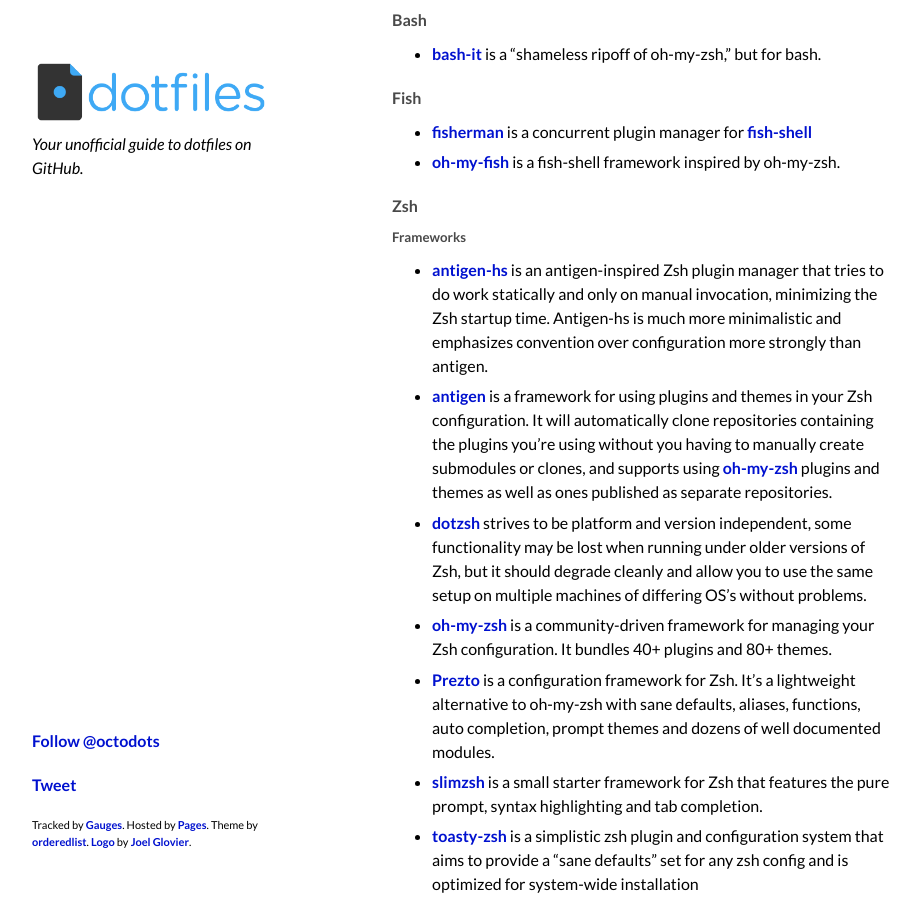
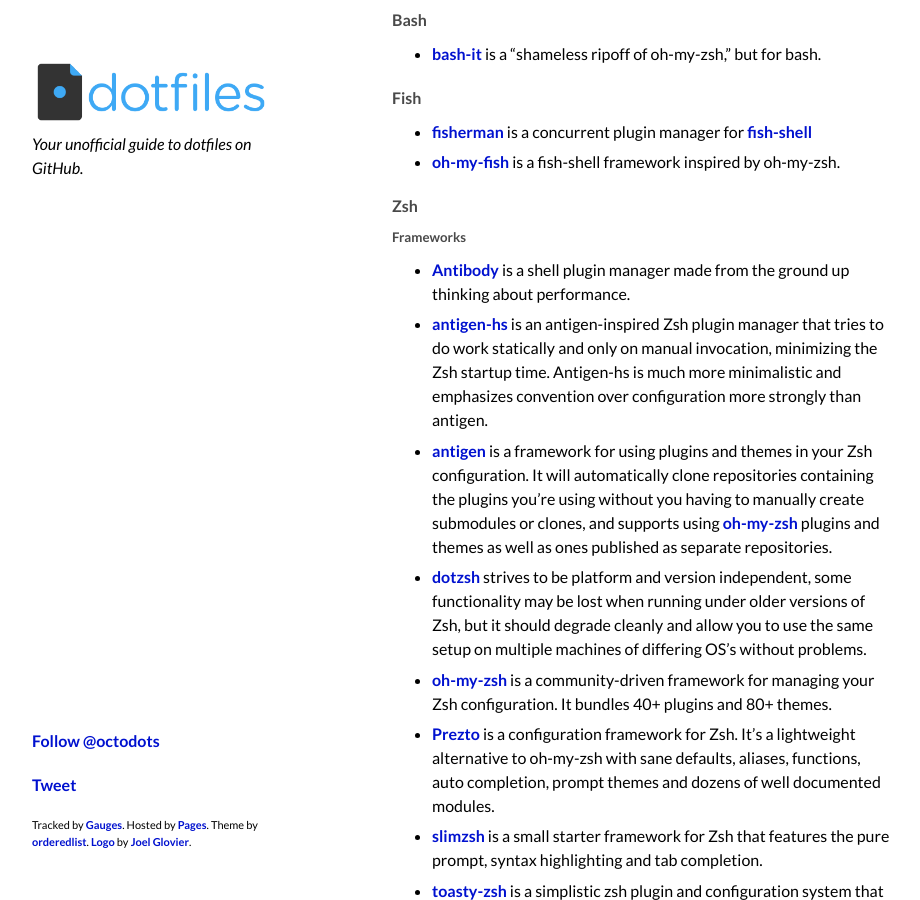
Before and after one commit to dotfiles/dotfiles.github.com, a Jekyll site: the page built from index.md, in a window 1280 px wide and 900 px high, scrolled down 3124 px. Shown: the whole window, without its empty margins (178-1098 px from the left). Built offline with Jekyll 4.4.1, drawn with Linux system fonts in a browser that asks for light colours; Markdown is read by kramdown in place of the engine named in the settings; comment, search, counter and statistics services are not loaded; some of the changed text lies outside the part shown.

Commit message:
add Antibody and Bonclay

```diff
--- a/index.md
+++ b/index.md
@@ -77,6 +77,7 @@
 
 ##### Frameworks
 
+* [Antibody](https://github.com/getantibody/antibody) is a shell plugin manager made from the ground up thinking about performance.
 * [antigen-hs](https://github.com/Tarrasch/antigen-hs) is an antigen-inspired Zsh plugin manager that tries to do work statically and only on manual invocation, minimizing the Zsh startup time. Antigen-hs is much more minimalistic and emphasizes convention over configuration more strongly than antigen.
 * [antigen](https://github.com/zsh-users/antigen) is a framework for using plugins and themes in your Zsh configuration. It will automatically clone repositories containing the plugins you're using without you having to manually create submodules or clones, and supports using [oh-my-zsh](https://github.com/robbyrussell/oh-my-zsh) plugins and themes as well as ones published as separate repositories.
 * [dotzsh](https://github.com/dotphiles/dotzsh) strives to be platform and version independent, some functionality may be lost when running under older versions of Zsh, but it should degrade cleanly and allow you to use the same setup on multiple machines of differing OS's without problems.
@@ -113,6 +114,7 @@
 
 ### General-purpose dotfile utilities
 
+* [Bonclay](https://github.com/talal/bonclay) is a simple dotfiles manager. Well, technically, it is a backup/restore/sync tool magiggy.
 * [Config Curator](https://github.com/rxrc/curator) defines your dotfile installation in a simple but powerful config file. Sync files, directories, and symlinks across multiple environments with this ludicrous-speed Node.js successor to the original [Ruby version](https://github.com/razor-x/config_curator).
 * [Dotbot](https://github.com/anishathalye/dotbot) is a lightweight standalone tool to bootstrap dotfiles, making it easy to have a "one click" installation/upgrade process for your dotfiles.
 * [dotdrop](https://github.com/deadc0de6/dotdrop) makes the management of dotfiles between different hosts easy. It allows to store your dotfiles on git and automagically deploy different versions on different setups.
```
